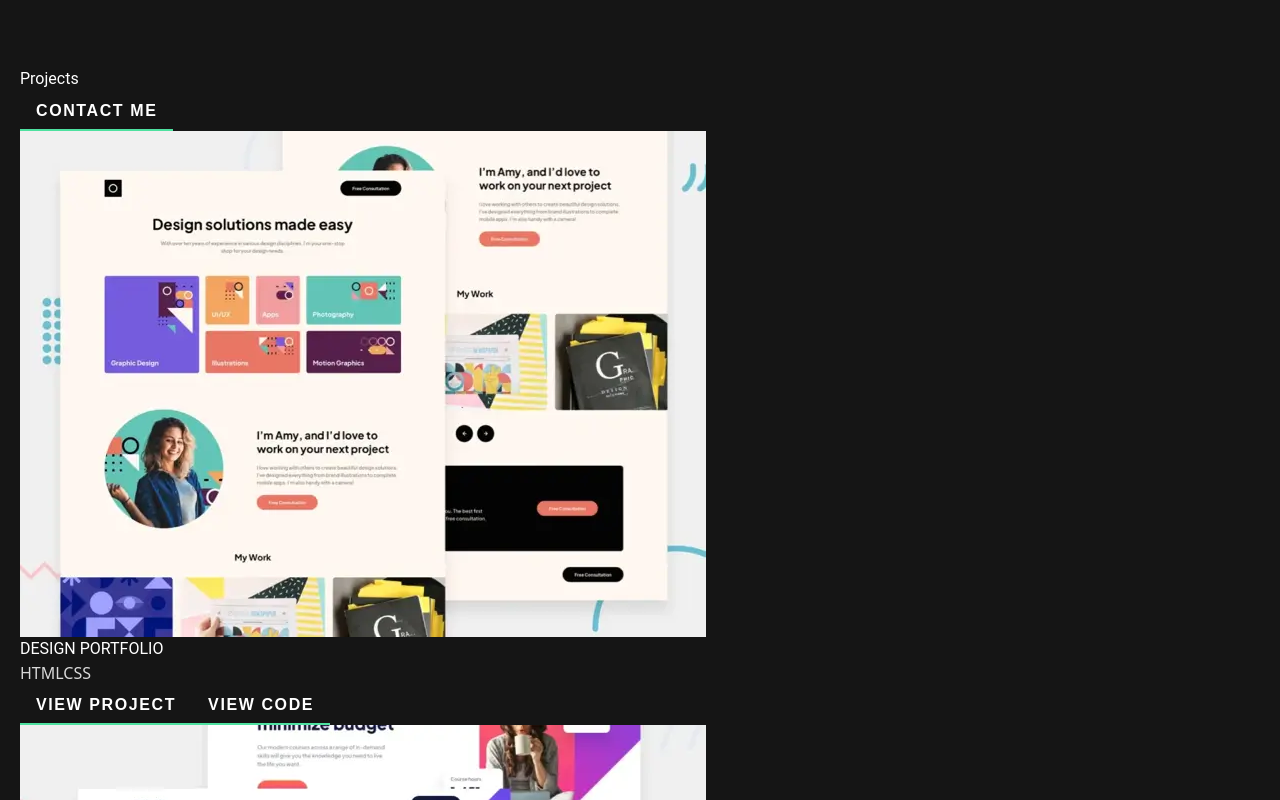
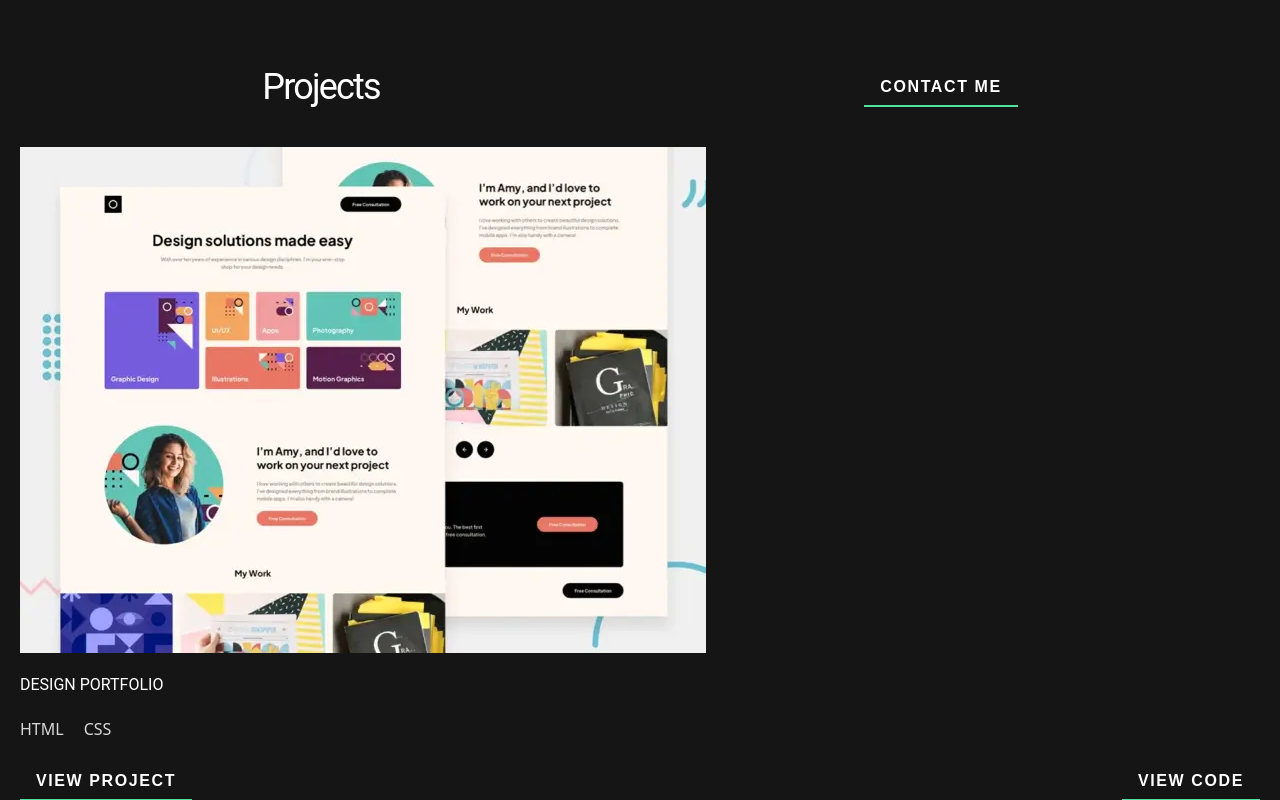
Before and after one commit to royeradames/angular-single-page-developer-portfolio, an Angular app: page / in a window 1280 px wide. Shown: the part 3640-4440 px from the top of the page. Built offline with nearby package versions, Linux system fonts and the light colour scheme.

Commit message:
projects styles

```diff
--- a/src/app/main/contact/contact.component.html
+++ b/src/app/main/contact/contact.component.html
@@ -1,7 +1,8 @@
-<section>
-  <h1>Contact</h1>
-  <p>I would love to hear about your project and how I could help. Please fill in the form, and I’ll get back to you as
-    soon as possible.</p>
+<section id="projects">
+    <h1 >Contact</h1>
+    <p>I would love to hear about your project and how I could help. Please fill in the form, and I’ll get back to you
+      as
+      soon as possible.</p>
   <form (ngSubmit)="onSubmit()" [formGroup]="contactForm">
     <section>
       <label for="name">Name</label>
--- a/src/app/main/projects/projects.component.html
+++ b/src/app/main/projects/projects.component.html
@@ -1,17 +1,19 @@
-<section id="projects">
-  <section>
-    <h1>Projects</h1>
+<section id="projects" class="grid gap-10">
+  <section class="flex justify-around">
+    <h1 class="font-normal font-bold text-4xl leading-40 tracking-tighter">Projects</h1>
     <theme-button>CONTACT ME</theme-button>
   </section>
-  <section *ngFor="let item of projects">
+  <section *ngFor="let item of projects" class="grid gap-5">
     <picture>
       <source [srcset]="item.imgSmall" media="(max-width: 768px)">
       <source [srcset]="item.imgLarge" media="(max-width: 1024px)">
       <img [src]="item.imgSmall" [alt]="item.alt">
     </picture>
     <h1>{{item.title}}</h1>
-    <p><span *ngFor="let skill of item.skills">{{skill}}</span></p>
-    <theme-button>VIEW PROJECT</theme-button>
-    <theme-button>VIEW CODE</theme-button>
+    <p class="flex gap-5"><span *ngFor="let skill of item.skills">{{skill}}</span></p>
+    <div class="flex justify-between">
+      <theme-button>VIEW PROJECT</theme-button>
+      <theme-button>VIEW CODE</theme-button>
+    </div>
   </section>
 </section>
```
